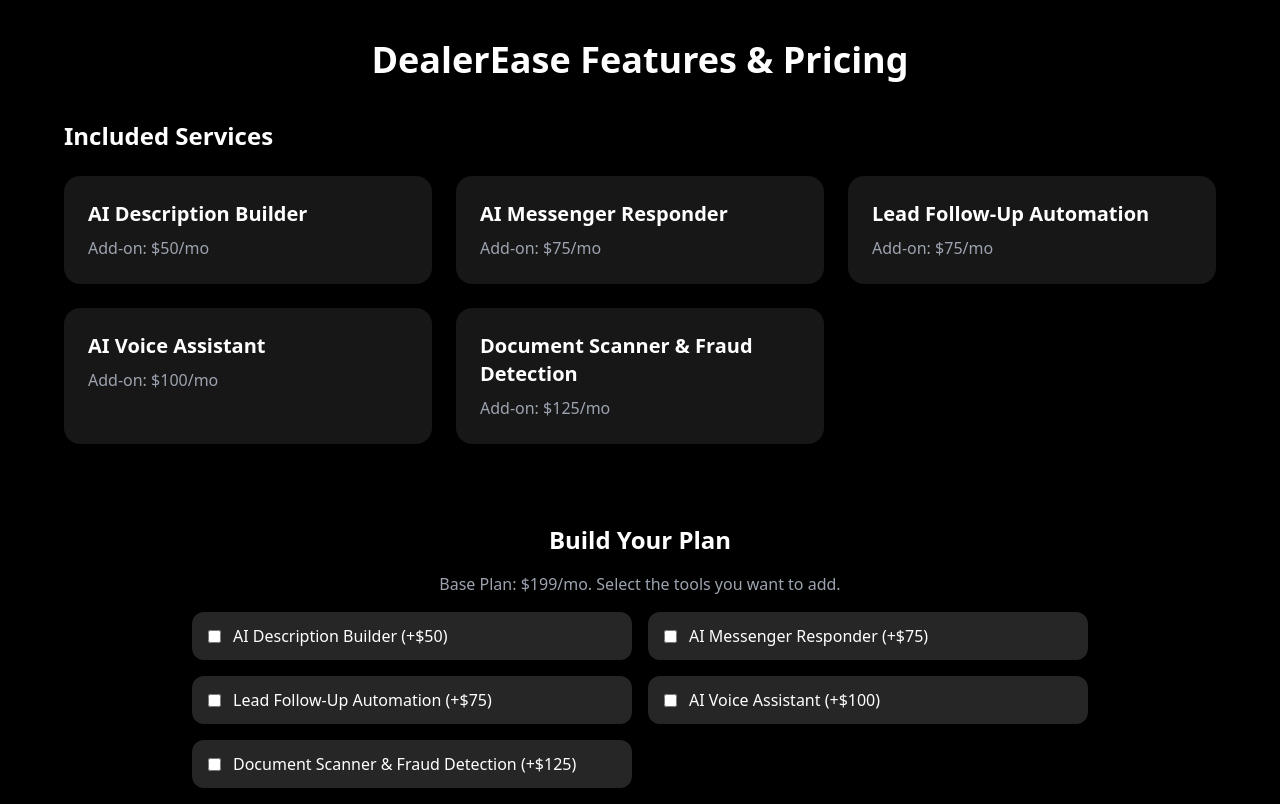
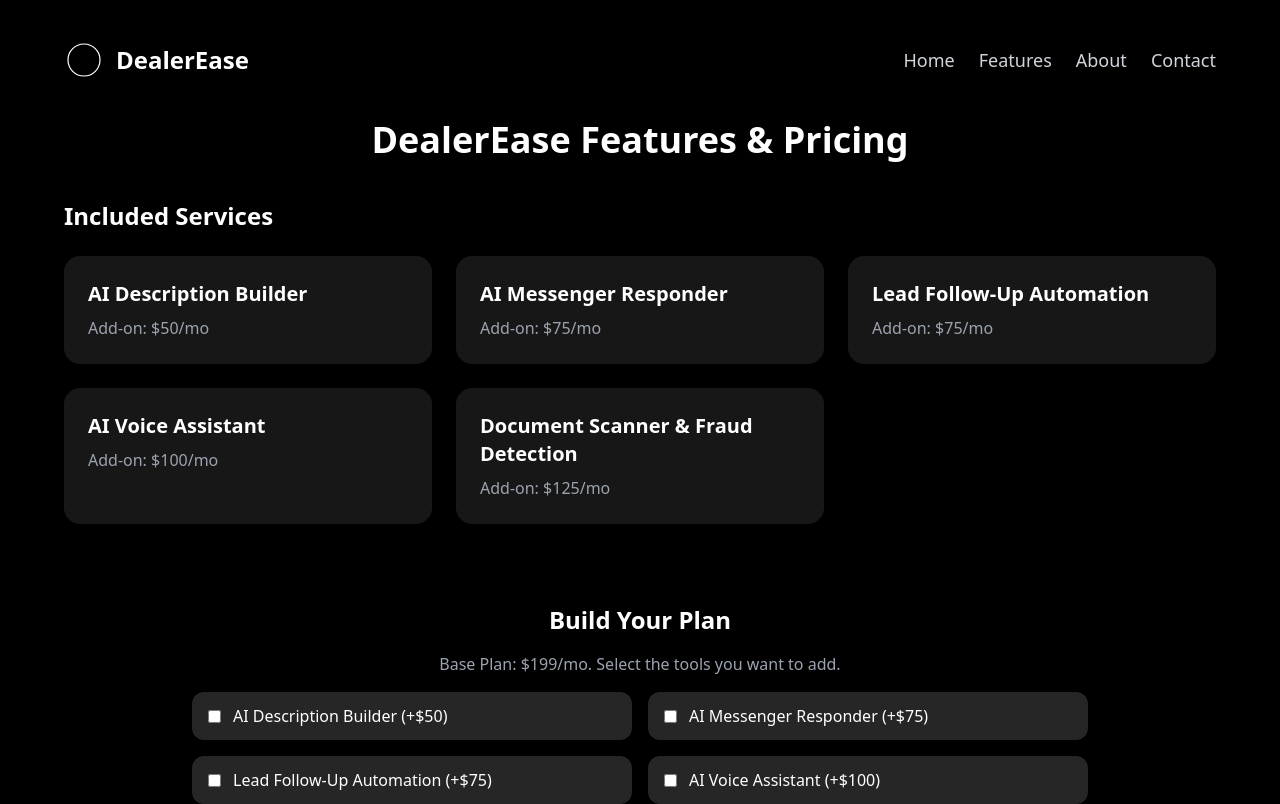
Before and after one commit to DealerEase/last-edit-6-6, a Next.js app: page /features in a window 1280 px wide. Shown: the top 804 px of the page. Built offline with nearby package versions, Linux system fonts and the light colour scheme.

Commit message:
Update features.js

```diff
--- a/pages/features.js
+++ b/pages/features.js
@@ -1,4 +1,5 @@
 import React, { useState } from "react";
+import Link from "next/link";
 
 export default function FeaturesPage() {
   const [selected, setSelected] = useState([]);
@@ -25,7 +26,21 @@
   };
 
   return (
-    <main className="min-h-screen bg-black text-white font-sans px-6 py-10 flex flex-col items-center">
+    <main className="min-h-screen bg-black text-white font-sans px-6 py-10">
+      <header className="w-full max-w-6xl mx-auto flex justify-between items-center mb-10">
+        <div className="flex items-center gap-3">
+          <img src="/logo.svg" alt="DealerEase Logo" className="h-10 w-auto" />
+          <span className="text-2xl font-semibold text-white">DealerEase</span>
+        </div>
+        <nav className="space-x-6 text-lg text-gray-300">
+          <Link href="/"><span className="hover:text-white cursor-pointer">Home</span></Link>
+          <Link href="/features"><span className="hover:text-white cursor-pointer">Features</span></Link>
+          <Link href="#"><span className="hover:text-white cursor-pointer">About</span></Link>
+          <Link href="#"><span className="hover:text-white cursor-pointer">Contact</span></Link>
+        </nav>
+      </header>
+
+      <div className="flex flex-col items-center">
         <h1 className="text-4xl font-bold text-white mb-10">DealerEase Features & Pricing</h1>
 
         <section className="w-full max-w-6xl mb-20">
@@ -60,6 +75,7 @@
             Book a Demo
           </button>
         </section>
+      </div>
     </main>
   );
 }
```
Lines whose indentation alone changed are shown as unchanged.
